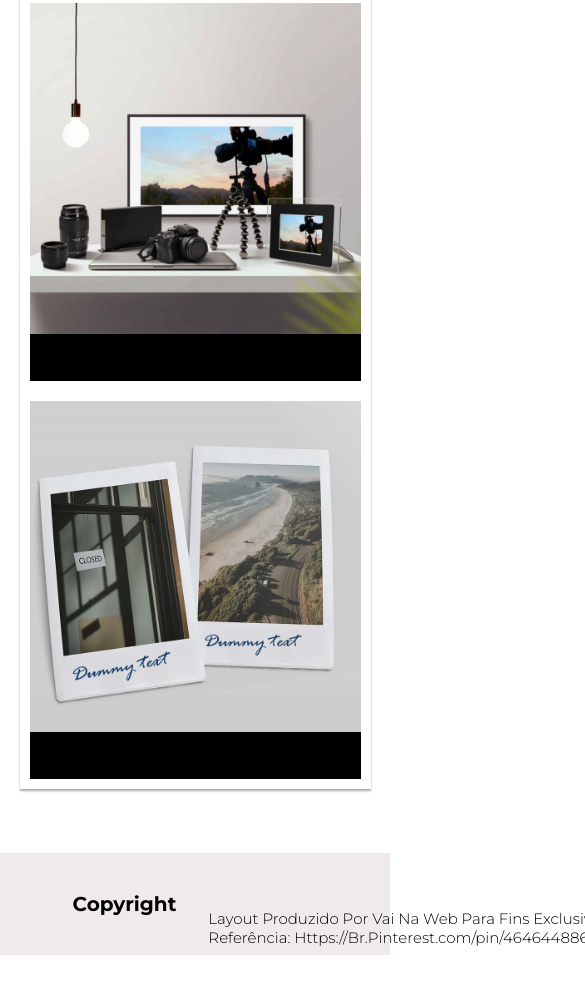
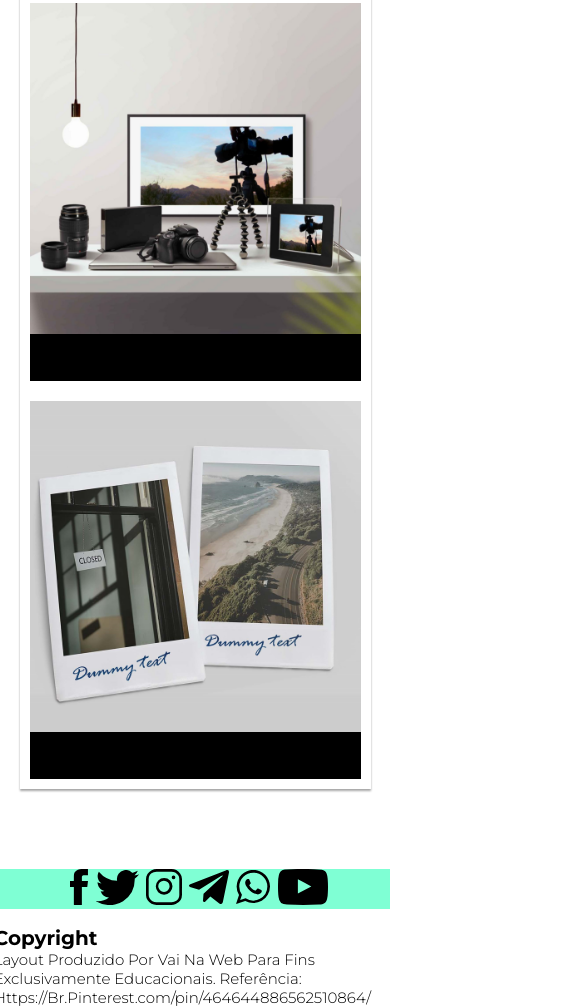
Before and after one commit to Gabriel-Tavares-GB/Portflow, a plain HTML site: page index.html in a window 390 px wide. Shown: the part 4931-5938 px from the top of the page, 585 px wide, since content can reach past the window. Before the commit the page ends 5886 px from the top, so only its background shows below. Drawn offline with Linux system fonts and the light colour scheme.

Commit message:
Footer responsivo em andamento...

```diff
--- a/style.css
+++ b/style.css
@@ -6,7 +6,7 @@ font-family: 'Montserrat', sans-serif;
 }
 
 body{
-height: 100%;
+height: auto;
 }
 
 .section-box{
@@ -173,11 +173,12 @@ box-shadow: 0 5px 15px rgba(0,0,0,0.6);
 
 footer{
 background-color: rgb(240, 234, 234) ;
-height: 12vh;
+height: 10vh;
 display: flex;
-justify-content: center;
+justify-content:space-evenly;
 align-items: center ;
-margin-top: 4rem;
+margin-top: 5rem;
+
 }
 
 .basebord{
@@ -186,7 +187,7 @@ width:auto ;
 }
 
 .box-footer{
-margin-left:2rem ;
+padding-left:2vw ;
 }
 
 
@@ -195,7 +196,7 @@ margin-left:2rem ;
 height:auto ;
 display:flex;
 align-items: center;
-margin-left: 5rem;
+padding-left: 4vw;
 }
 
 
@@ -206,6 +207,52 @@ font-size:20px;
 .p-basebord{
 width: 600px;
 font-size:15px;
-margin-left: 2rem;
+padding-left: 3rem ;
 color: black;
+display: flex;
+
 }
+
+
+@media (max-width: 768px){
+  footer{
+ display:flex;
+ justify-content: center;
+ flex-wrap: wrap;
+ background-color:#fff;
+ height: auto;
+
+  }
+  }
+
+ @media (max-width: 768px){
+ .basebord{
+background-color: aquamarine;
+display:flex;
+flex-wrap: wrap;
+justify-content: center;
+align-items: center;
+width: 418px;
+height: auto;
+ }
+ }
+
+ @media (max-width: 768px){
+ .basebord-menu{
+ display:flex;
+ flex-wrap: wrap;
+ padding-top: 2vh;
+ height: auto;
+ }
+ }
+
+ @media (max-width: 768px){
+.p-basebord{
+width: 418px;
+display:flex;
+justify-content: center;
+margin-top: 0%;
+padding-left: 0%;
+flex-wrap: wrap;
+}
+}
```
